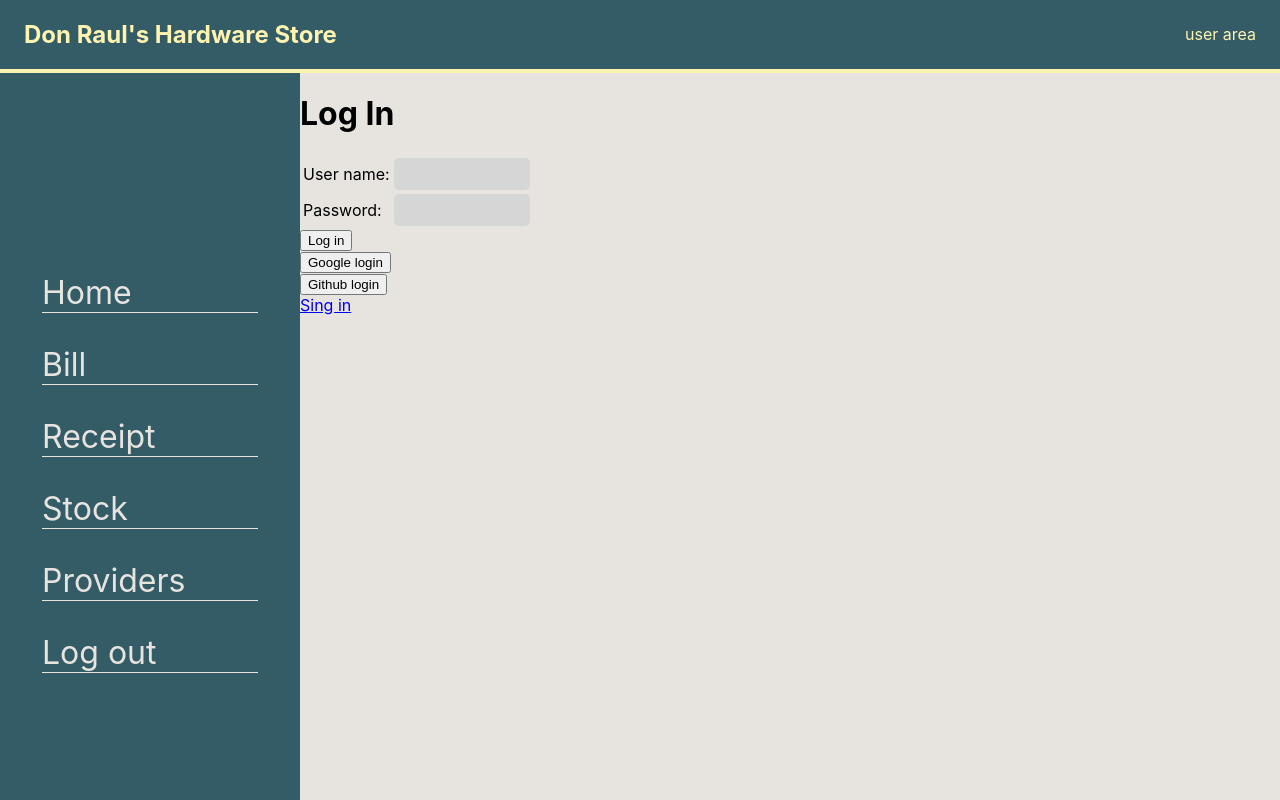
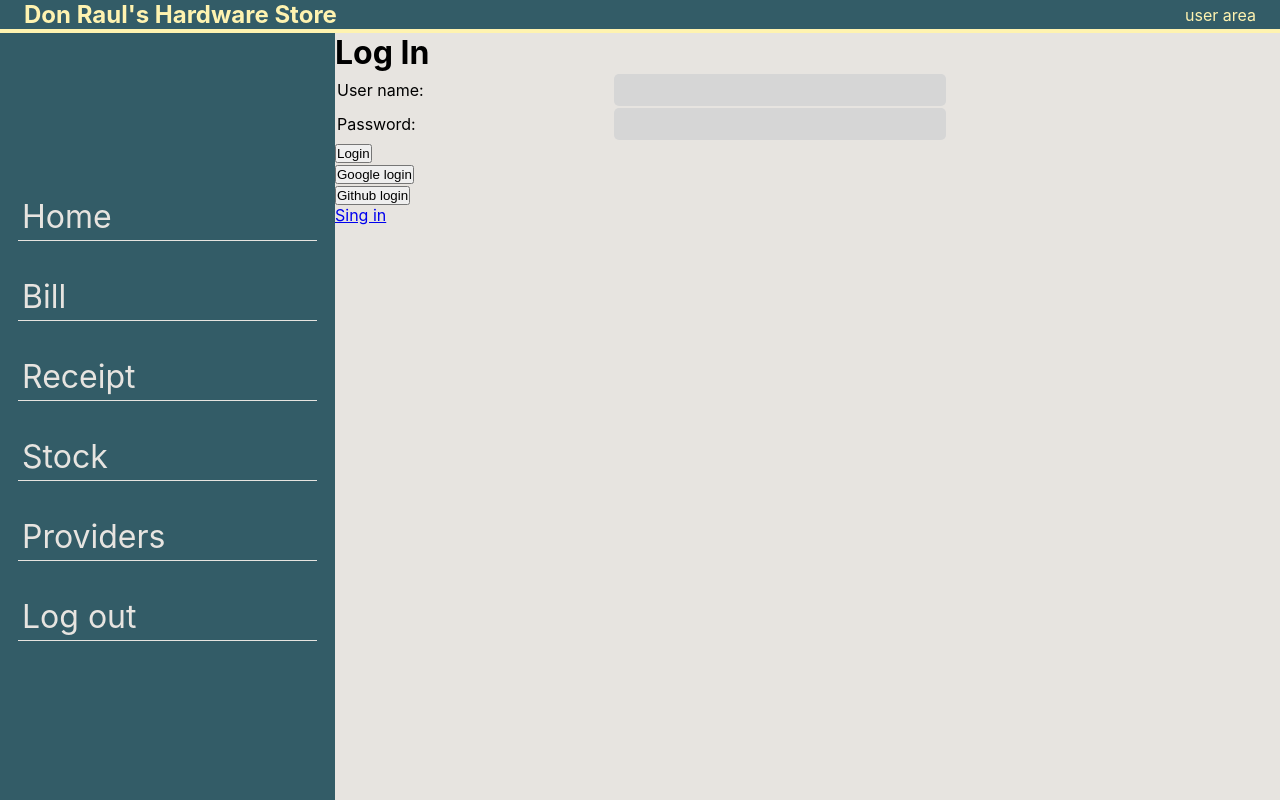
Before and after one commit to JMauricioGR/Don-Rauls-Hardware-Store-Frontend, a React (Vite) app: page / in a window 1280 px wide. Built offline with nearby package versions, Linux system fonts and the light colour scheme.

Commit message:
Don Raul's Hardware Store --- Responsive behavior fixed

```diff
--- a/src/App.css
+++ b/src/App.css
@@ -1,9 +1,12 @@
-
+*{
+  box-sizing: border-box;
+  margin: 0;
+  padding: 0;
+}
 body{
   font-family:  Helvetica, sans-serif, Arial;
   background-color: #E7E4E0;
   height: 100vh;
-  overflow: hidden;
   font-size: 16px;
 }
 #root{
@@ -12,11 +15,9 @@ body{
 
 .App {
   text-align: left;
-  box-sizing: border-box;
   display: flex;
-  flex-wrap: wrap;
-  overflow-y: auto;
-  height: 100%;
+  flex-direction: column;
+  height: 100vh;
 }
 
 nav{
@@ -28,7 +29,7 @@ nav{
   padding:  0 1.5rem;
   justify-content: space-between;
   align-items: center;
-  z-index: 10;
+  /* z-index: 10; */
 }
 
 ul{
@@ -39,7 +40,6 @@ ul{
 }
 
 .form-style{
-  /* border: 0.1rem solid red; */
   padding: 1rem;
   justify-content: space-between;
   width: 100%;
@@ -47,17 +47,14 @@ ul{
 
 .main-container{
   display: flex;
+  flex-direction: column;
   height: 100%;
 }
 
 .side-menu{
   display: flex;
-
   background-color: #335C67;
-  width: 300px;
-  height: 100%;
-  box-sizing: border-box;
-  padding: 10px 10px;
+  padding: 10px;
   align-items: center;
 }
 .side-menu ul{
@@ -68,8 +65,10 @@ ul{
   color: #E7E4E0;
   text-decoration: none;
   display: block;
-  font-size: 2rem;
-  margin: 2rem 0;
+  font-size: 0.8rem;
+  margin: 0.5rem;
+  /* font-size: 2rem;
+  margin: 2rem 0; */
   border-bottom: 0.1rem solid #E7E4E0;
 }
 
@@ -79,11 +78,7 @@ ul{
 }
 
 
-@media (prefers-reduced-motion: no-preference) {
-  .App-logo {
-    animation: App-logo-spin infinite 20s linear;
-  }
-}
+
 
 .App-header {
   background-color: #282c34;
@@ -145,3 +140,36 @@ tr, td ,th{
   border: 2px solid red;
   background-color: rgb(223, 173, 173);
 }
+
+@media all and (min-width: 768px) {
+
+  .main-container {
+    flex-direction: row;
+    flex-wrap: wrap;
+  }
+  .side-menu {
+    flex: 1;
+    order: 1;
+  }
+
+  .side-menu .menu-item {
+    padding: 4px;
+    /* font-size: 12px;
+    margin: 6px; */
+    font-size: 2rem;
+    margin: 2rem 0;
+
+  }
+
+  .side-menu ul {
+    padding: 4px;
+    font-size: 12px;
+    margin: 4px;
+  }
+
+  .content-container {
+    flex: 3;
+    order: 2;
+  }
+
+}
--- a/src/components/Logged/LogIn.tsx
+++ b/src/components/Logged/LogIn.tsx
@@ -75,7 +75,7 @@ const LogIn = () => {
             </tr>
           </tbody>
         </table>
-        <button onClick={(e) => logInForm(e)} >Log in</button>
+        <button onClick={(e) => logInForm(e)} >Login</button>
       </form>
       <GoogleLogin />
       <GitHubLogin />
```
